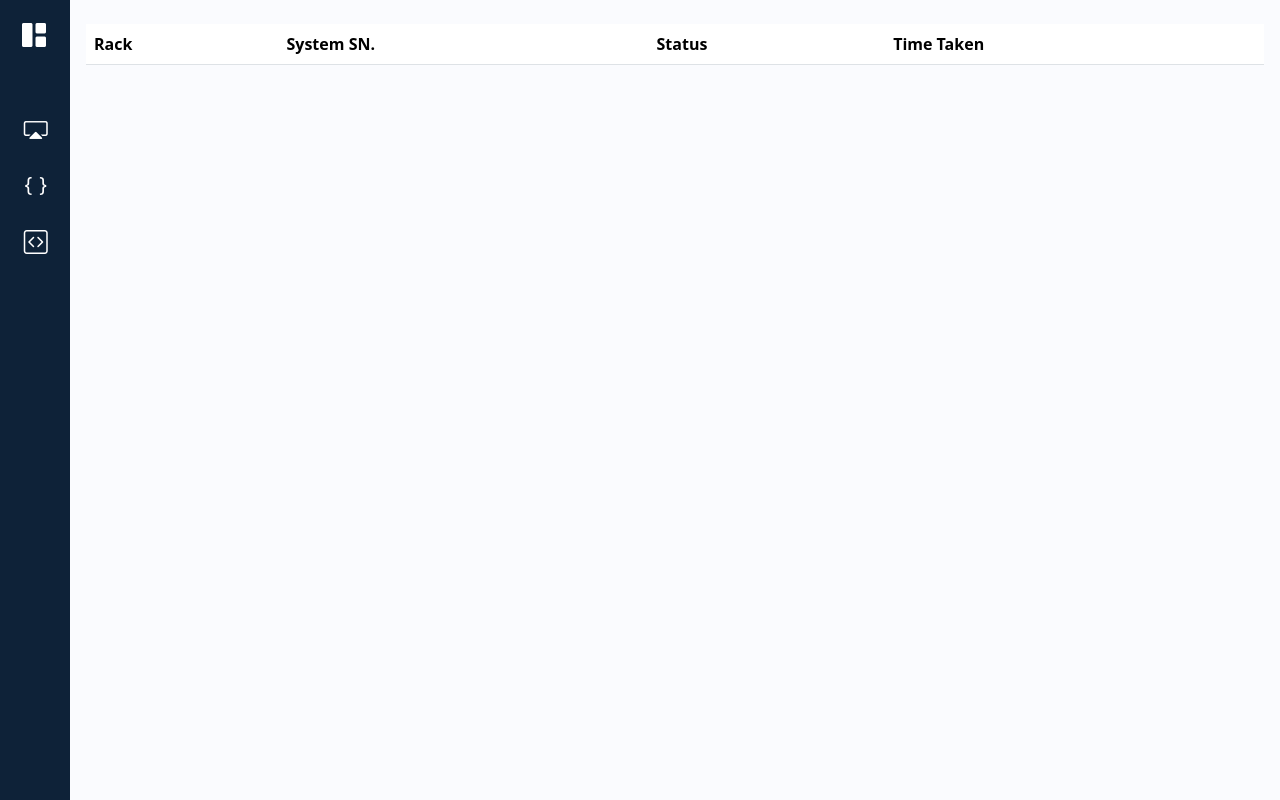
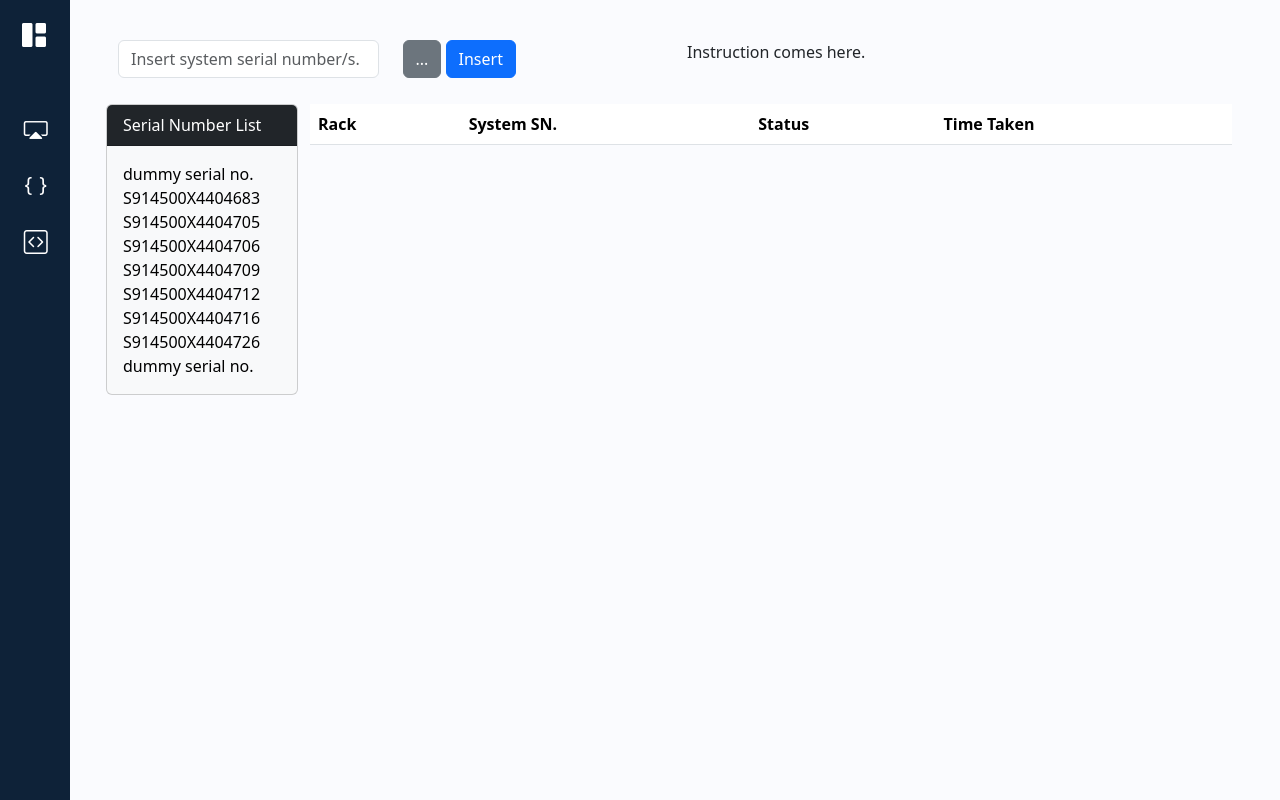
Before and after one commit to pphyom/UtilityHub, a Flask app: page / in a window 1280 px wide. Run offline with Flask 3, Linux system fonts and the light colour scheme; lists and menus that the app fills with data are empty; parts of the project's set-up code (start-up, migrations or seed data) failed here and were passed over; some libraries are stand-ins or nearby versions.

Commit message:
html layout

```diff
--- a/main.py
+++ b/main.py
@@ -20,10 +20,14 @@ app = Flask(__name__)
 @app.route("/", methods=["GET", "POST"])
 def index():
     if request.method == "POST":
-        serial_number_list = [request.form.get("serial_numbers")]
-        for i in serial_number_list:
-            print(i.strip("\n"))
-    return render_template("index.html", headings=headings, data=base_data[0:10])
+        input_list = [request.form["serial_num"]]   # retrieved from text input box
+        count = 0
+        for i in input_list:
+            print(i.strip(" "))
+            count += 1
+            return i
+    else:
+        return render_template("index.html", headings=headings, data=base_data[0:10])
 
 # @app.route("/")
 # def home():
--- a/static/css/style.css
+++ b/static/css/style.css
@@ -1,3 +1,5 @@
+/* Sidebar */
+
 ::after,
 ::before {
     box-sizing: border-box;
@@ -8,6 +10,7 @@
 :root {
     --btn-hover: #f6d51f;
     --main-color: #fff;
+    --theme-color: #0e2238;
 }
 
 a {
@@ -44,7 +47,7 @@ body {
     min-width: 70px;
     z-index: 1000;
     transition: all .25s ease-in-out;
-    background-color: #0e2238;
+    background-color: var(--theme-color);
     display: flex;
     flex-direction: column;
 }
@@ -149,3 +152,5 @@ a.sidebar-link:hover {
     transform: rotate(45deg);
     transition: all .2s ease-out;
 }
+
+/* Sidebar */
--- a/templates/index.html
+++ b/templates/index.html
@@ -5,9 +5,69 @@
 {% block body %}
 
 <div class="main">
-    <main class="content px-3 py-4">
+    <main class="px-5 py-3">
+        <div class="row py-4">
+            <div class="col-6">
+                <form class="row" action="#" method="post">
+                    <div class="col-6">
+                        <input type="text" class="form-control" placeholder="Insert system serial number/s."
+                            name="serial_num">
+                    </div>
+                    <div class="col-6">
+                        <!-- Button trigger modal -->
+                        <button type="button" class="btn btn-secondary" data-bs-toggle="modal"
+                            data-bs-target="#staticBackdrop">...</button>
+
+                        <!-- Modal -->
+                        <div class="modal fade" id="staticBackdrop" data-bs-backdrop="static" data-bs-keyboard="false"
+                            tabindex="-1" aria-labelledby="staticBackdropLabel" aria-hidden="true">
+                            <div class="modal-dialog modal-sm">
+                                <div class="modal-content">
+                                    <div class="modal-header">
+                                        <h6 class="modal-title" id="staticBackdropLabel">Input system serial number/s.
+                                        </h6>
+                                        <button type="button" class="btn-close" data-bs-dismiss="modal"
+                                            aria-label="Close"></button>
+                                    </div>
+                                    <div class="modal-body">
+                                        <textarea class="form-control" style="min-width: 100%; resize: none;" rows="10"
+                                            placeholder="Place data line by line."></textarea>
+                                    </div>
+                                    <div class="modal-footer">
+                                        <button type="reset" class="btn btn-secondary">Reset</button>
+                                        <button type="submit" class="btn btn-primary">Save changes</button>
+                                    </div>
+                                </div>
+                            </div>
+                        </div>
+                        <button type="submit" class="btn btn-primary">Insert</button>
+                    </div>
+
+                </form>
+            </div>
+            <div class="col-6">
+                <p>Instruction comes here.</p>
+            </div>
+        </div>
+
         <div class="row">
-            <div class="col-12">
+            <div class="card text-bg-light mb-3 px-0" style="max-width: 12rem;">
+                <div class="card-header text-bg-dark">Serial Number List</div>
+                <div class="card-body">
+                    <p class="card-text">
+                        dummy serial no.
+                        S914500X4404683
+                        S914500X4404705
+                        S914500X4404706
+                        S914500X4404709
+                        S914500X4404712
+                        S914500X4404716
+                        S914500X4404726
+                        dummy serial no.
+                    </p>
+                </div>
+            </div>
+            <div class="col">
                 <!-- OFFLINE TABLE -->
                 <!--<table class="table table-striped table-hover">
                     <thead>
```
